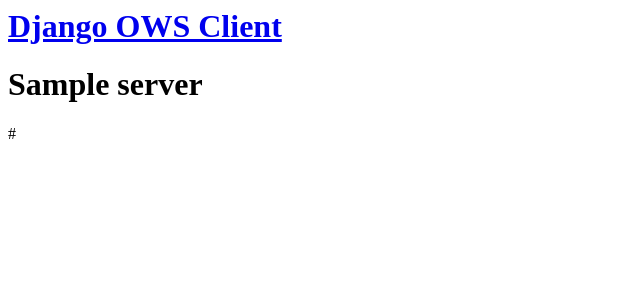
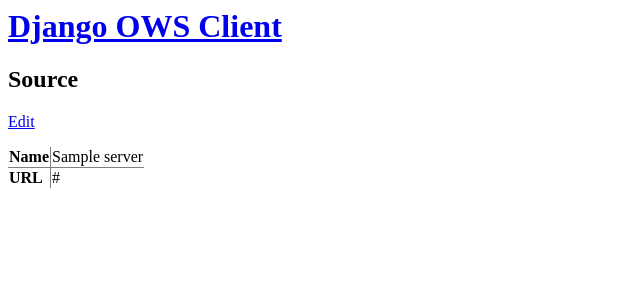
Before and after one commit to mlacayoemery/esws, a Django app: page /server/1/ in a window 1280 px wide. Shown: the top 300 px of the page, without its empty margins (0-640 px from the left). Run offline with Django 3.2, Linux system fonts and the light colour scheme; tables that the repository leaves empty hold one stand-in row (values such as "Sample post").

Commit message:
Tweaked server detail pages.

```diff
--- a/tools/wps-client-django/wpsclient/templates/wpsclient/server_detail.html
+++ b/tools/wps-client-django/wpsclient/templates/wpsclient/server_detail.html
@@ -5,7 +5,12 @@
 	{% if user.is_authenticated %}
         <a class="btn btn-default" href="{% url 'server_edit' server_pk=server.pk %}"><span class="glyphicon glyphicon-pencil"></span></a>
 	{% endif %}
-        <h1>{{ server.title }}</h1>
-        <p>{{ server.url|linebreaksbr }}</p>
+<h2>Source</h2>
+<a href="{% url 'server_edit' server_pk=server.pk %}">Edit</a>
+<p>
+<table border=1 frame=void rules=all>
+<tr><td><b>Name</b></td><td>{{ server.title }}</td></tr>
+<tr><td><b>URL</b></td><td>{{ server.url|linebreaksbr }}</td></tr>
+</table>
     </div>
 {% endblock %}
--- a/tools/wps-client-django/wpsclient/templates/wpsclient/server_edit.html
+++ b/tools/wps-client-django/wpsclient/templates/wpsclient/server_edit.html
@@ -1,7 +1,7 @@
 {% extends 'wpsclient/base.html' %}
 
 {% block content %}
-    <h1>New Server</h1>
+    <h1>Source</h1>
     <form method="POST" class="post-form">{% csrf_token %}
         {{ form.as_p }}
         <button type="submit" class="save btn btn-default">Save</button>
```
